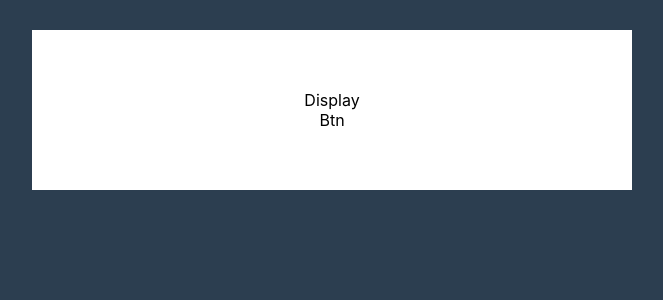
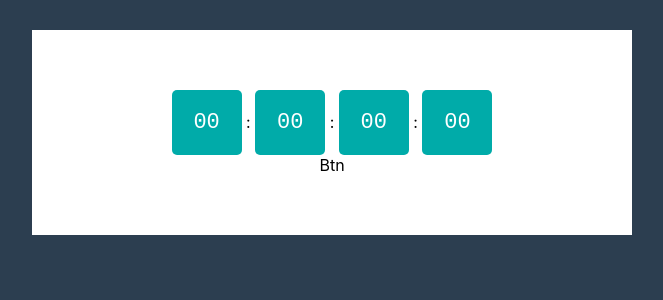
Before and after one commit to TheNewC0der-24/Stopwatch, a React (Create React App) app: page / in a window 1280 px wide. Shown: the top 300 px of the page, without its empty margins (308-971 px from the left). Built offline with nearby package versions, Linux system fonts and the light colour scheme; the HTML template or start-up script is replaced by a standard one.

Commit message:
Display time with format

```diff
--- a/src/Components/Display.js
+++ b/src/Components/Display.js
@@ -1,8 +1,13 @@
 import React from 'react';
 
-const Display = () => {
+const Display = (props) => {
     return (
-        <div>Display</div>
+        <div>
+            <span>{(props.time.h >= 10) ? props.time.h : "0" + props.time.h}</span>&nbsp;:&nbsp;
+            <span>{(props.time.m >= 10) ? props.time.m : "0" + props.time.m}</span>&nbsp;:&nbsp;
+            <span>{(props.time.s >= 10) ? props.time.s : "0" + props.time.s}</span>&nbsp;:&nbsp;
+            <span>{(props.time.ms >= 10) ? props.time.ms : "0" + props.time.ms}</span>
+        </div>
     )
 }
 
```
